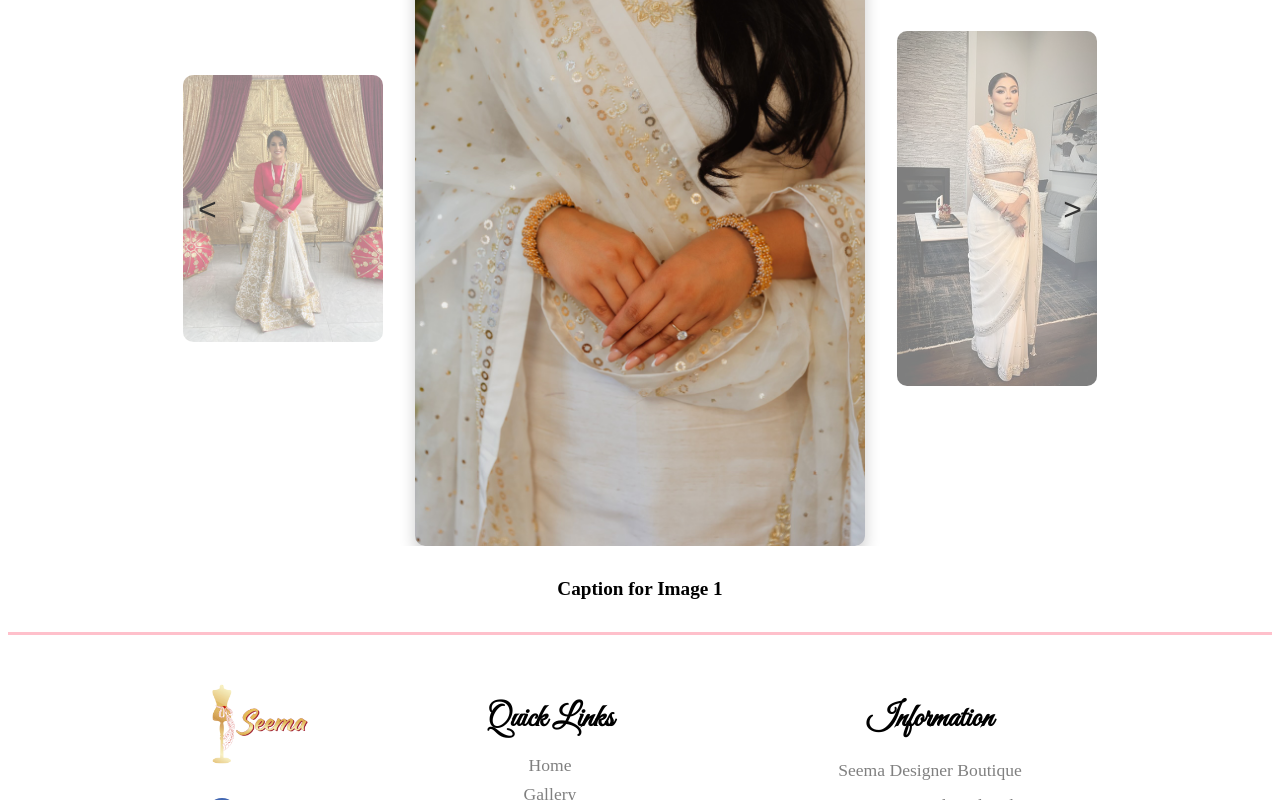
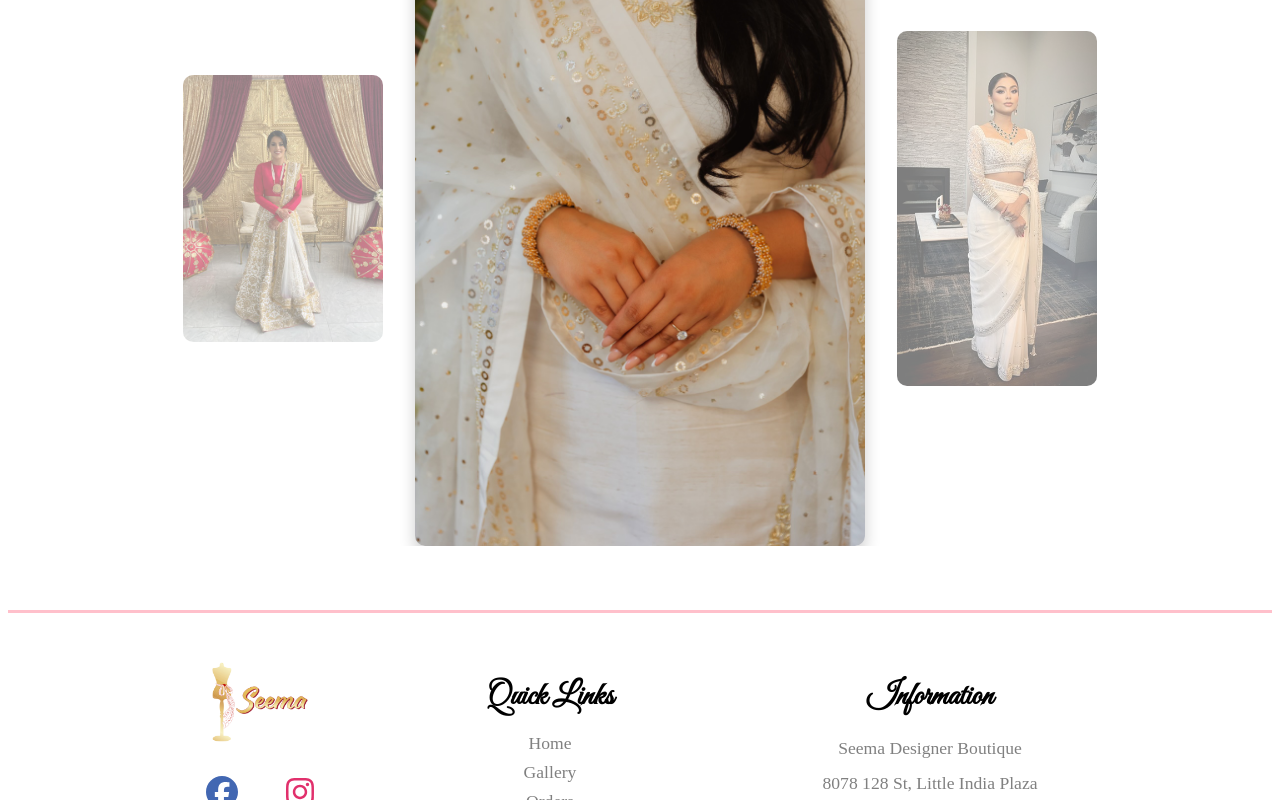
Before and after one commit to TanishqM1/seemaboutique, a React (Create React App) app: page /gallery in a window 1280 px wide. Shown: the part 517-1317 px from the top of the page. Built offline with nearby package versions, Linux system fonts and the light colour scheme.

Commit message:
removed gallery captions

```diff
--- a/src/components/GalleryImages.js
+++ b/src/components/GalleryImages.js
@@ -6,10 +6,10 @@ import Gallery3 from "../imgs/Gal7.JPG";
 import Gallery4 from "../imgs/Gal5.JPG";
 
 const images = [
-  { src: Gallery1, caption: "Caption for Image 1" },
-  { src: Gallery2, caption: "Caption for Image 2" },
-  { src: Gallery3, caption: "Caption for Image 3" },
-  { src: Gallery4, caption: "Caption for Image 4" },
+  { src: Gallery1 },
+  { src: Gallery2 },
+  { src: Gallery3 },
+  { src: Gallery4 },
 ];
 
 const CarouselContainer = styled.div`
@@ -48,7 +48,7 @@ const Caption = styled.div`
 `;
 
 const ArrowButton = styled.button`
-  position: absolute;
+  position: fixed;
   top: 50%;
   transform: translateY(-50%);
   background: none;
@@ -87,10 +87,6 @@ const GalleryImages = () => {
   return (
     <CarouselContainer>
       <ImageWrapper>
-        <ArrowButton direction="left" onClick={prevImage}>
-          {"<"}
-        </ArrowButton>
-
         <Image
           src={images[getImageIndex(-1)].src}
           alt="Previous"
@@ -106,11 +102,15 @@ const GalleryImages = () => {
           alt="Next"
           isFocused={false}
         />
+      </ImageWrapper>
+      <ArrowButton direction="left" onClick={prevImage}>
+        {"<"}
+      </ArrowButton>
 
-        <ArrowButton direction="right" onClick={nextImage}>
-          {">"}
-        </ArrowButton>
-      </ImageWrapper>
+      <ArrowButton direction="right" onClick={nextImage}>
+        {">"}
+      </ArrowButton>
+
       <Caption>{images[currentIndex].caption}</Caption>
     </CarouselContainer>
   );
```
